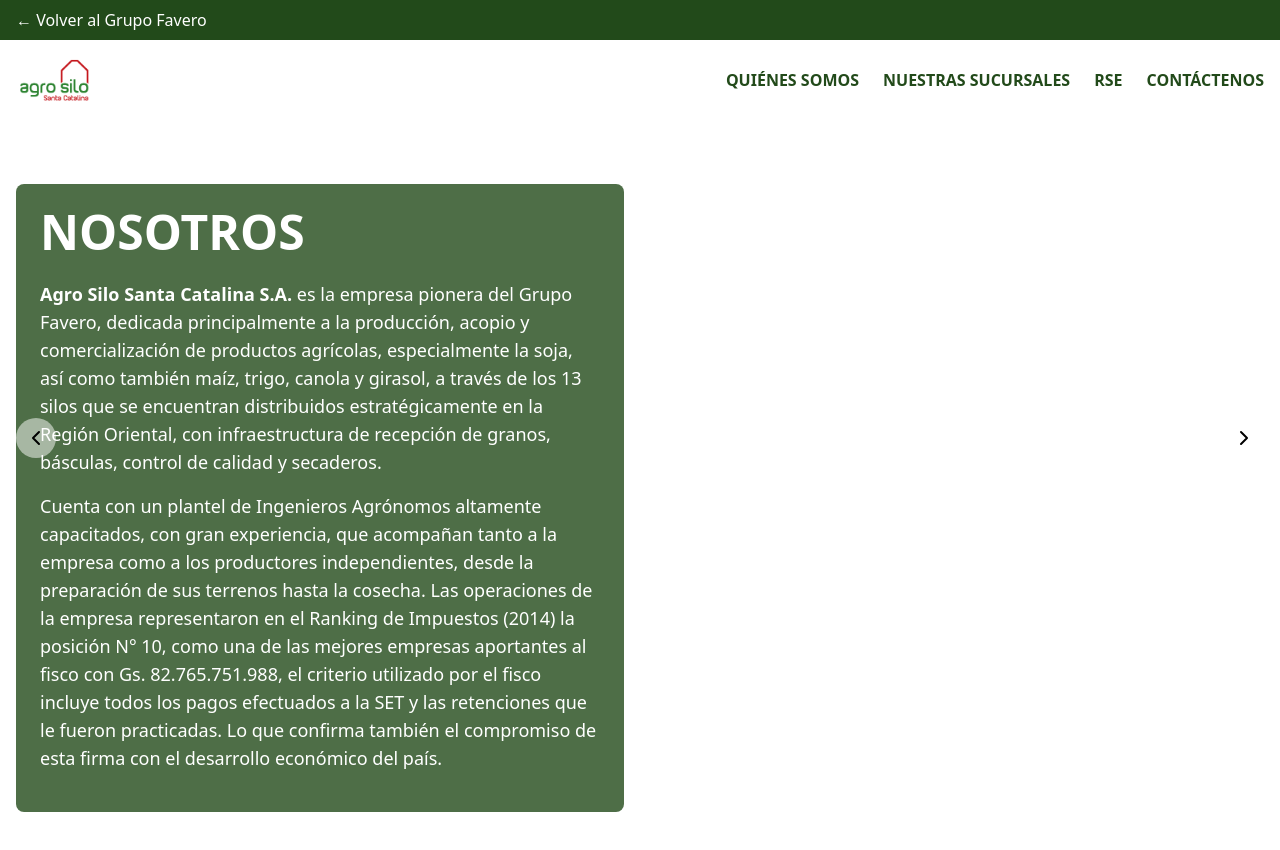
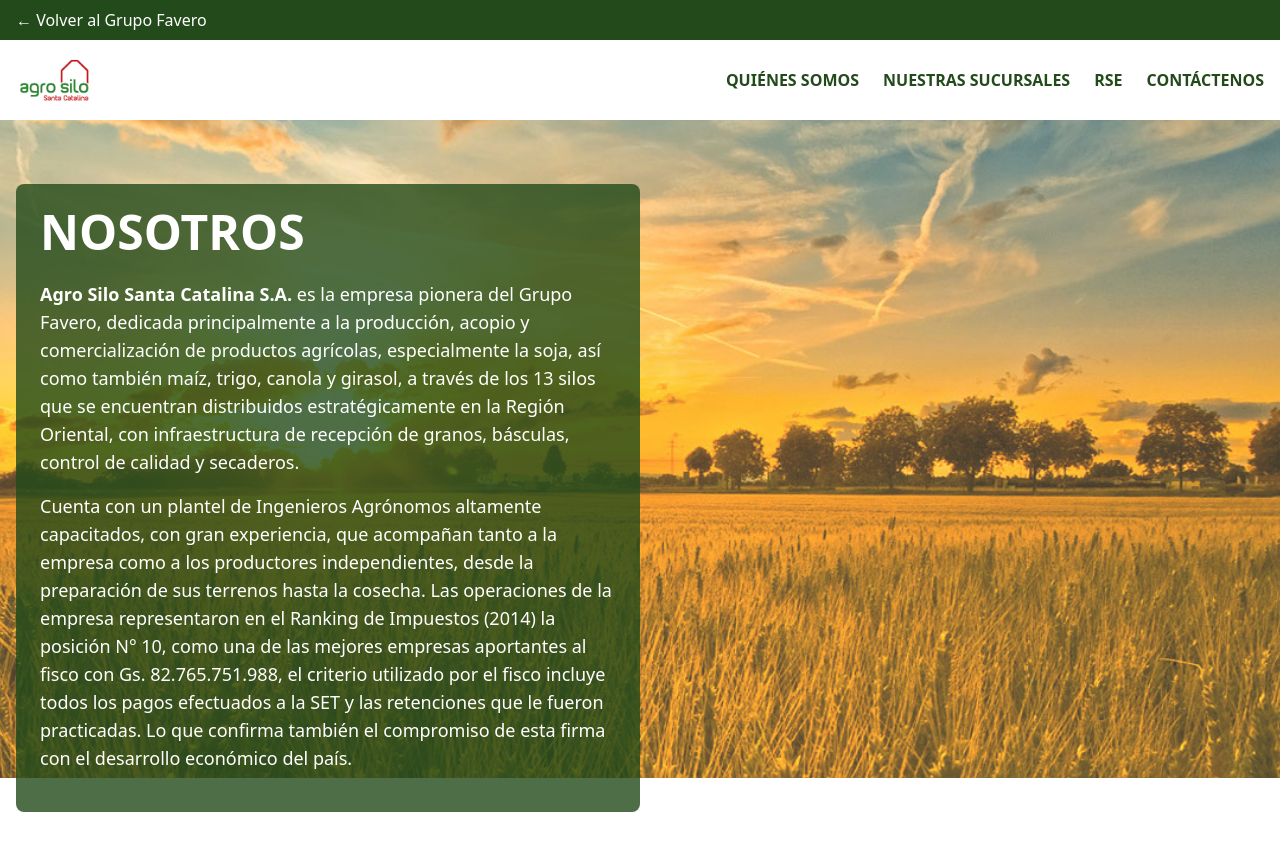
Before and after one commit to Sebas1444/GrupoFavero, a React (Vite) app: page /Agro-Silo in a window 1280 px wide. Shown: the top 850 px of the page. Built offline with nearby package versions, Linux system fonts and the light colour scheme.

Commit message:
Trabajando con la página de agro silo

```diff
--- a/src/components/Agro-Silo/HeaderAs.jsx
+++ b/src/components/Agro-Silo/HeaderAs.jsx
@@ -1,5 +1,5 @@
 import React, { useState, forwardRef, useEffect } from 'react';
-import { Menu, X, ChevronLeft, ChevronRight } from 'lucide-react';
+import { Menu, X } from 'lucide-react';
 import { Link } from 'react-router-dom';
 
 const navItems = [
@@ -30,10 +30,6 @@
     setCurrentBackgroundIndex((prevIndex) => (prevIndex + 1) % backgroundImages.length);
   };
 
-  const prevBackground = () => {
-    setCurrentBackgroundIndex((prevIndex) => (prevIndex - 1 + backgroundImages.length) % backgroundImages.length);
-  };
-
   useEffect(() => {
     const timer = setInterval(nextBackground, 5000); // Avance automático cada 5 segundos
     return () => clearInterval(timer);
@@ -42,16 +38,15 @@
   return (
     <div ref={ref} className="relative">
       <div className="absolute inset-0 overflow-hidden">
-        <div
-          className="w-full h-[680px] transition-transform duration-500 ease-in-out"
-          style={{
-            transform: `translateX(-${currentBackgroundIndex * 100}%)`,
-            display: 'flex',
-            width: `${backgroundImages.length * 100}%`
-          }}
-        >
-          {backgroundImages.map((image, index) => (
-            <div key={index} className="w-full h-full flex-shrink-0 flex justify-center items-center">
+        {backgroundImages.map((image, index) => (
+          <div
+            key={index}
+            className="absolute inset-0 w-full h-full transition-opacity duration-1000 ease-in-out"
+            style={{
+              opacity: index === currentBackgroundIndex ? 1 : 0,
+            }}
+          >
+            <div className="w-full h-full flex justify-center items-center">
               <div className="w-[1600px] h-[680px] relative overflow-hidden">
                 <img
                   src={image.src}
@@ -60,13 +55,13 @@
                 />
               </div>
             </div>
-          ))}
-        </div>
+          </div>
+        ))}
       </div>
 
-      <div className="relative z-10 max-w-[1600px] mx-auto">
+      <div className="relative z-10">
         <header className="relative">
-          <div className="bg-customGreen py-2">
+          <div className="bg-customGreen py-2 w-full">
             <div className="container mx-auto px-4">
               <Link to="/" className="text-white hover:text-green-200 transition-colors">
                 ← Volver al Grupo Favero
@@ -120,34 +115,19 @@
         </header>
 
         <div className="container mx-auto px-4 py-16">
-          <div className="grid md:grid-cols-2 gap-8 items-center">
-            <div className="text-white bg-customGreen bg-opacity-80 p-6 rounded-lg">
-              <h1 ref={quienesSomosRef} id="quienes-somos" className="text-4xl md:text-5xl font-bold mb-6">NOSOTROS</h1>
-              <p className="text-lg mb-4">
+          <div className="w-full md:w-1/2">
+            <div className="bg-customGreen bg-opacity-80 p-6 rounded-lg">
+              <h1 ref={quienesSomosRef} id="quienes-somos" className="text-4xl md:text-5xl font-bold mb-6 text-white">NOSOTROS</h1>
+              <p className="text-lg mb-4 text-white">
                 <span className="font-bold">Agro Silo Santa Catalina S.A.</span> es la empresa pionera del Grupo Favero, dedicada principalmente a la producción, acopio y comercialización de productos agrícolas, especialmente la soja, así como también maíz, trigo, canola y girasol, a través de los 13 silos que se encuentran distribuidos estratégicamente en la Región Oriental, con infraestructura de recepción de granos, básculas, control de calidad y secaderos.
               </p>
-              <p className="text-lg mb-4">
-                <span className="font-bold"></span>  Cuenta con un plantel de Ingenieros Agrónomos altamente capacitados, con gran experiencia, que acompañan tanto a la empresa como a los productores independientes, desde la preparación de sus terrenos hasta la cosecha. Las operaciones de la empresa representaron en el Ranking de Impuestos (2014) la posición N° 10, como una de las mejores empresas aportantes al fisco con Gs. 82.765.751.988, el criterio utilizado por el fisco incluye todos los pagos efectuados a la SET y las retenciones que le fueron practicadas. Lo que confirma también el compromiso de esta firma con el desarrollo económico del país.
+              <p className="text-lg mb-4 text-white">
+                Cuenta con un plantel de Ingenieros Agrónomos altamente capacitados, con gran experiencia, que acompañan tanto a la empresa como a los productores independientes, desde la preparación de sus terrenos hasta la cosecha. Las operaciones de la empresa representaron en el Ranking de Impuestos (2014) la posición N° 10, como una de las mejores empresas aportantes al fisco con Gs. 82.765.751.988, el criterio utilizado por el fisco incluye todos los pagos efectuados a la SET y las retenciones que le fueron practicadas. Lo que confirma también el compromiso de esta firma con el desarrollo económico del país.
               </p>
             </div>
           </div>
         </div>
       </div>
-
-      <button
-        onClick={prevBackground}
-        className="absolute left-4 top-1/2 transform -translate-y-1/2 bg-white bg-opacity-50 rounded-full p-2 hover:bg-opacity-75 transition-all z-20"
-        aria-label="Imagen anterior"
-      >
-        <ChevronLeft size={24} />
-      </button>
-      <button
-        onClick={nextBackground}
-        className="absolute right-4 top-1/2 transform -translate-y-1/2 bg-white bg-opacity-50 rounded-full p-2 hover:bg-opacity-75 transition-all z-20"
-        aria-label="Siguiente imagen"
-      >
-        <ChevronRight size={24} />
-      </button>
     </div>
   );
 });
```
Also changed, not shown: public/img/campo2.jpg (renamed from public/img/20160824_112420.jpg), 1 other file (tests, documents, lock files or other folders).
